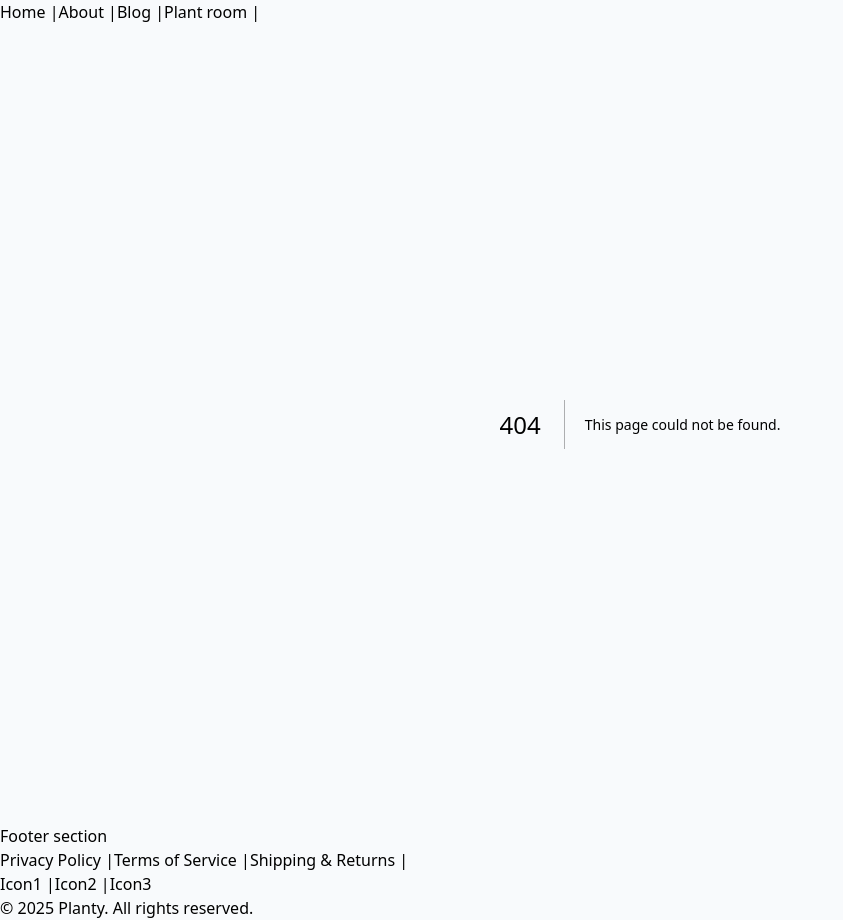
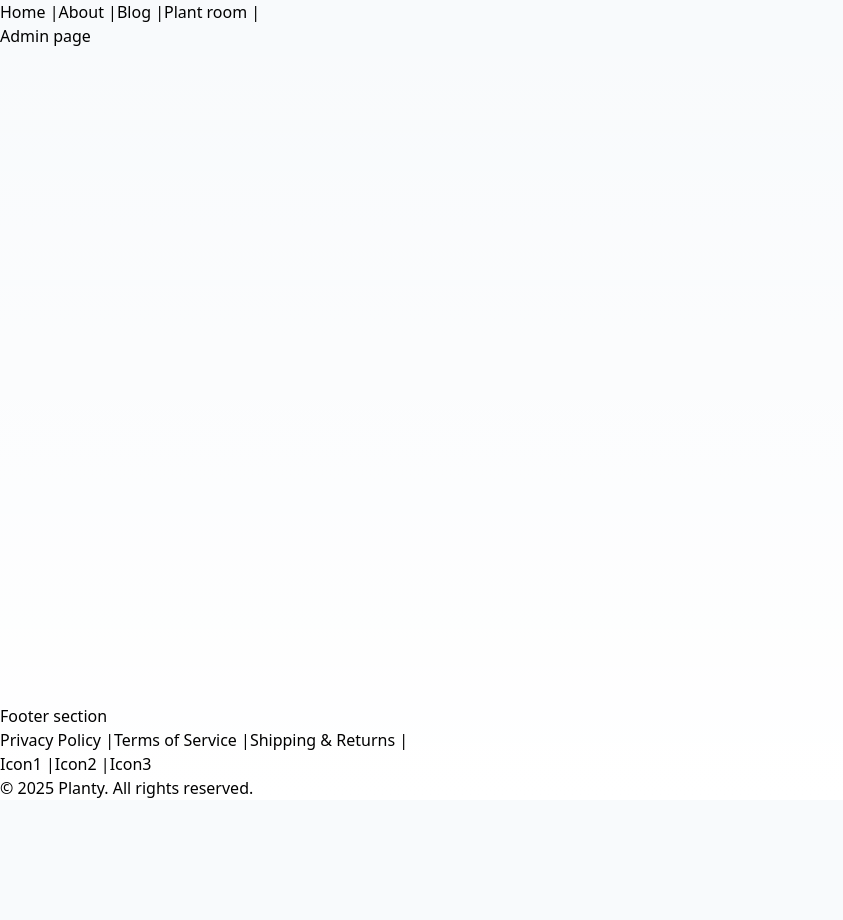
Before and after one commit to WetBanana2486/Ecommerce-planty, a Next.js app: page /dashboard/admin in a window 1280 px wide. Before the commit this address had no page. Shown: the whole page, without its empty margins (0-843 px from the left). After the commit the page ends 800 px from the top, so only its background shows below. Built offline with nearby package versions, Linux system fonts and the light colour scheme.

Commit message:
Update login ui files

```diff
--- /dev/null
+++ b/app/dashboard/admin/page.tsx
@@ -0,0 +1,8 @@
+
+export default function Admin() {
+  return (
+    <main className="">
+        <p className="font-medium hover:text-blue-400">Admin page</p>
+    </main>
+  );
+}
--- /dev/null
+++ b/app/dashboard/user/page.tsx
@@ -0,0 +1,8 @@
+
+export default function User() {
+  return (
+    <main className="">
+        <p className="font-medium hover:text-blue-400">User page</p>
+    </main>
+  );
+}
--- a/app/login/page.tsx
+++ b/app/login/page.tsx
@@ -0,0 +1,8 @@
+
+export default function Login() {
+  return (
+    <main className="">
+        <p className="font-medium hover:text-blue-400">Login page</p>
+    </main>
+  );
+}
--- a/app/signup/page.tsx
+++ b/app/signup/page.tsx
@@ -0,0 +1,8 @@
+
+export default function Signup() {
+  return (
+    <main className="">
+        <p className="font-medium hover:text-blue-400">Signup page</p>
+    </main>
+  );
+}
```
